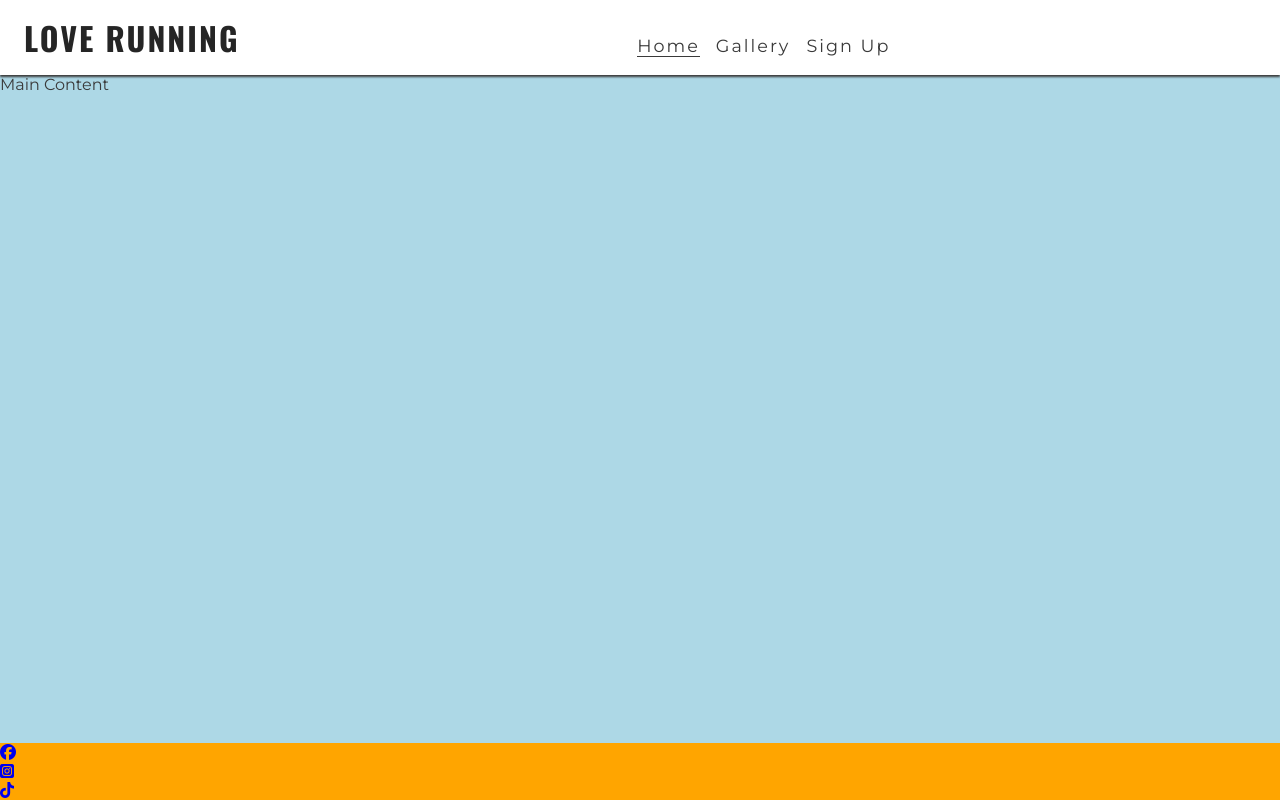
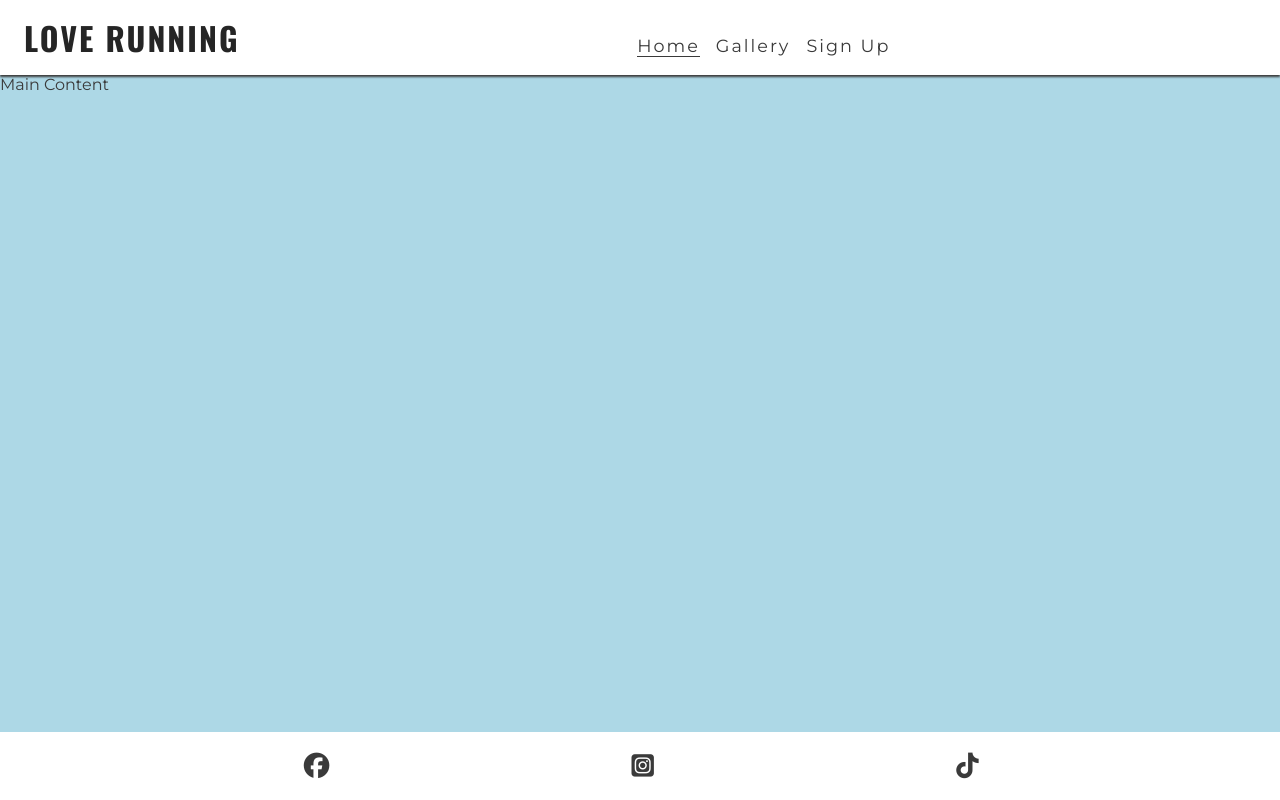
Before and after one commit to Ali-Gate/love-running, a plain HTML site: page index.html in a window 1280 px wide. Drawn offline with nearby package versions, Linux system fonts and the light colour scheme.

Commit message:
flex-box and styled footer icons

```diff
--- a/assets/css/style.css
+++ b/assets/css/style.css
@@ -78,13 +78,25 @@ main {
     background-color: lightblue;
 
 
-    /*Make main take up surplus space to push footer down*/
+/*Make main take up surplus space to push footer down*/
     flex: 1 0 auto;
-    margin-top: 50px;
+        margin-top: 50px;
 }
-footer {
-    background-color: orange;
+
+/*Footer*/
+#socials {
+text-align: center;
+padding: 20px 0;
+display: flex;
+justify-content: space-evenly;
+list-style-type: none;
 }
+#socials i {
+    font-size: 160%;
+    padding: 5%;
+    color: #3a3a3a;
+}
+
 /* media query tablets and larger than 768px*/
 @media screen and (min-width: 768px) {
     /*header*/
--- a/index.html
+++ b/index.html
@@ -33,7 +33,7 @@
         </header>
         <main>Main Content</main>
         <footer>
-            <ul>
+            <ul id="socials">
                 <li><a href="http://www.facebook.com" target="_blank" rel="noopener" aria-label="Visit our facebook page (opens in a new tab)"><i class="fa-brands fa-facebook"></i></a></li>
                 <li><a href="http://www.instagram.com" target="_blank" rel="noopener" aria-label="Visit our Instagram account(opens in a new tab)"><i class="fa-brands fa-square-instagram"></i></a></li>
                 <li><a href="http://www.tiktok.com" target="_blank" rel="noopener" aria-label="Visit our tiktok account (opens in a new tab)"><i class="fa-brands fa-tiktok"></i></a></li>
```
